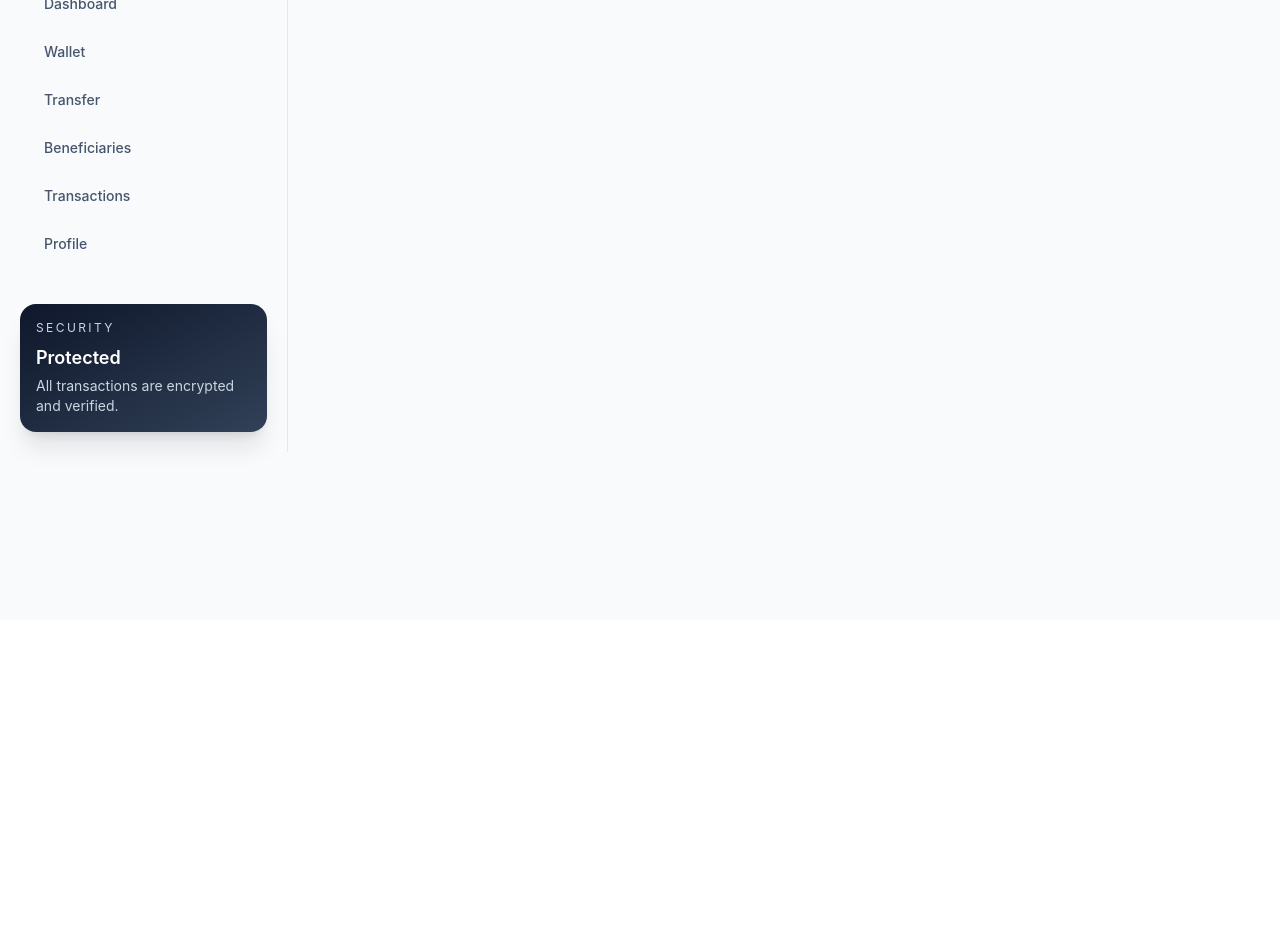
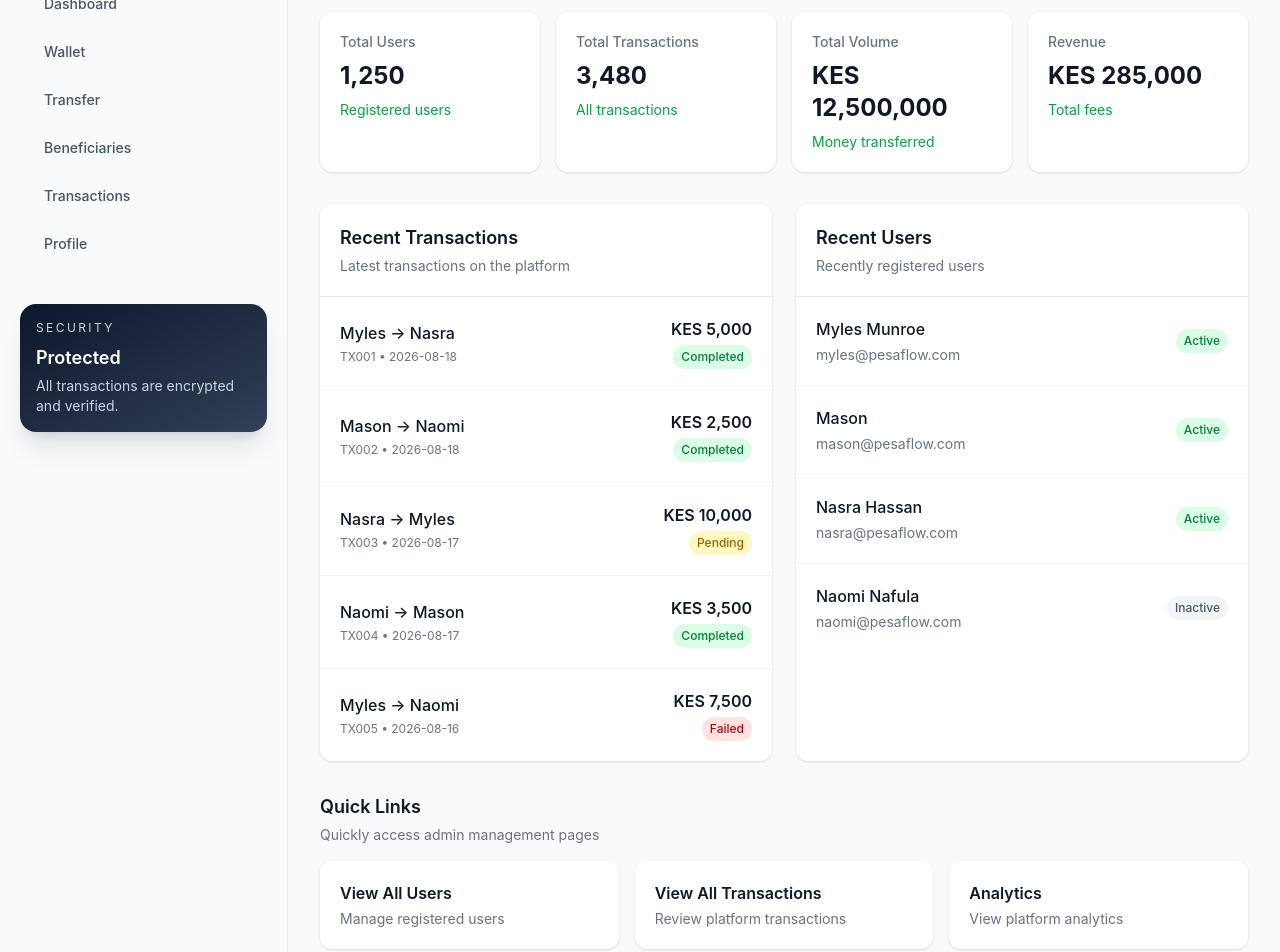
Before and after one commit to munroemil6-bot/pesaflow-frontend, a React (Vite) app: page /admin/dashboard in a window 1280 px wide. Shown: the part 180-1132 px from the top of the page. Before the commit the page ends 800 px from the top, so only its background shows below. Built offline with nearby package versions, Linux system fonts and the light colour scheme; sample sign-in values are in the browser's storage.

Commit message:
Build admin dashboard

```diff
--- a/src/pages/Dashboards/AdminDashboard.jsx
+++ b/src/pages/Dashboards/AdminDashboard.jsx
@@ -1,96 +1,379 @@
-/**
- * ========================================================
- * ADMIN DASHBOARD
- * ========================================================
- *
- * Owner: NAOMI (Admin Frontend)
- * Week 1: Day 4 (Money Transfer)
- * Status: COMMENTS ONLY - CODE PENDING
- *
- * WIREFRAME:
- * ┌────────────────────────────────────────┐
- * │  Admin Dashboard                       │
- * │                                        │
- * │  Key Metrics (4 cards)                 │
- * │  [Total Users] [Total Transactions]    │
- * │  [Total Volume] [Revenue]              │
- * │                                        │
- * │  Recent Activity                       │
- * │  - List of last N transactions         │
- * │  - List of recent user signups         │
- * │                                        │
- * │  Quick Links                           │
- * │  [ View All Users ]                    │
- * │  [ View All Transactions ]             │
- * │  [ Analytics ]                         │
- * └────────────────────────────────────────┘
- *
- * REQUIREMENTS TO BUILD:
- * ✅ Display 4 key metric cards
- * ✅ Recent transactions list
- * ✅ Recent users list
- * ✅ Quick navigation links
- * ✅ Loading state
- * ✅ Responsive layout
- * ✅ Mobile-friendly design
- *
- * METRIC CARDS:
- * - Total Users: count
- * - Total Transactions: count
- * - Total Volume: sum of all amounts
- * - Revenue: sum of all fees
- *
- * MOCK DATA STRUCTURE:
- * {
- *   metrics: { totalUsers, totalTx, totalVolume, revenue },
- *   recentTransactions: [array of last 5-10 tx],
- *   recentUsers: [array of last 5-10 users]
- * }
- *
- * FUNCTIONS TO BUILD:
- * - useEffect: fetch admin dashboard data on mount
- * - Determine if user is admin (from Redux auth slice)
- *
- * NEXT WEEK TODO:
- * - Connect to admin API endpoints
- * - Implement real-time metric updates
- * - Add date range filtering
- * - Add export data functionality
- *
- * ========================================================
- */
-
-import React from 'react';
-// TODO: Import useNavigate from react-router-dom
-// TODO: Import useSelector from react-redux (to check if user is admin)
+import React, { useEffect, useState } from 'react'
+import { useNavigate } from 'react-router-dom'
 
 export default function AdminDashboard() {
-  // TODO: Set up useNavigate hook
-  // TODO: Check if user is admin from Redux
-  // TODO: If not admin, redirect to /dashboard
+  const navigate = useNavigate()
 
-  // TODO: Create state for metrics data
-  // TODO: Create state for recentTransactions
-  // TODO: Create state for recentUsers
-  // TODO: Create state for isLoading
+  // Get logged-in user from the current session
+  const user = JSON.parse(localStorage.getItem('pesaflow_session'))?.user
 
-  // TODO: useEffect to fetch admin dashboard data
+  const [metrics, setMetrics] = useState({
+    totalUsers: 0,
+    totalTx: 0,
+    totalVolume: 0,
+    revenue: 0,
+  })
 
-  // TODO: Build JSX:
-  // 1. Admin header: "Admin Dashboard"
-  // 2. 4 metric cards in grid:
-  //    - Total Users
-  //    - Total Transactions
-  //    - Total Volume
-  //    - Revenue
-  // 3. Recent Transactions section:
-  //    - List of last 5-10 transactions
-  // 4. Recent Users section:
-  //    - List of last 5-10 signups
-  // 5. Quick Links:
-  //    - "View All Users" → /admin/users
-  //    - "View All Transactions" → /admin/transactions
-  //    - "Analytics" → /admin/analytics
+  const [recentTransactions, setRecentTransactions] = useState([])
+  const [recentUsers, setRecentUsers] = useState([])
+  const [isLoading, setIsLoading] = useState(true)
+  // Check if current user is admin
+useEffect(() => {
+  if (!user || user.role !== 'admin') {
+    navigate('/dashboard')
+  }
+}, [user, navigate])
 
-  return <div>{/* NAOMI: Build admin dashboard here */}</div>;
+  // Mock dashboard data
+  useEffect(() => {
+    const fetchDashboardData = async () => {
+      setIsLoading(true)
+
+      // Simulate API loading
+      setTimeout(() => {
+        setMetrics({
+          totalUsers: 1250,
+          totalTx: 3480,
+          totalVolume: 12500000,
+          revenue: 285000,
+        })
+
+        setRecentTransactions([
+          {
+            id: 'TX001',
+            sender: 'Myles',
+            receiver: 'Nasra',
+            amount: 5000,
+            status: 'Completed',
+            date: '2026-08-18',
+          },
+          {
+            id: 'TX002',
+            sender: 'Mason',
+            receiver: 'Naomi',
+            amount: 2500,
+            status: 'Completed',
+            date: '2026-08-18',
+          },
+          {
+            id: 'TX003',
+            sender: 'Nasra',
+            receiver: 'Myles',
+            amount: 10000,
+            status: 'Pending',
+            date: '2026-08-17',
+          },
+          {
+            id: 'TX004',
+            sender: 'Naomi',
+            receiver: 'Mason',
+            amount: 3500,
+            status: 'Completed',
+            date: '2026-08-17',
+          },
+          {
+            id: 'TX005',
+            sender: 'Myles',
+            receiver: 'Naomi',
+            amount: 7500,
+            status: 'Failed',
+            date: '2026-08-16',
+          },
+        ])
+
+        setRecentUsers([
+          {
+            id: 1,
+            name: 'Myles Munroe',
+            email: 'myles@pesaflow.com',
+            status: 'Active',
+          },
+          {
+            id: 2,
+            name: 'Mason',
+            email: 'mason@pesaflow.com',
+            status: 'Active',
+          },
+          {
+            id: 3,
+            name: 'Nasra Hassan',
+            email: 'nasra@pesaflow.com',
+            status: 'Active',
+          },
+          {
+            id: 4,
+            name: 'Naomi Nafula',
+            email: 'naomi@pesaflow.com',
+            status: 'Inactive',
+          },
+        ])
+
+        setIsLoading(false)
+      }, 800)
+    }
+
+    fetchDashboardData()
+  }, [])
+
+  // Loading state
+  if (isLoading) {
+    return (
+      <div className="min-h-screen bg-gray-50 p-4 sm:p-6 lg:p-8">
+        <div className="flex min-h-[400px] items-center justify-center">
+          <div className="text-center">
+            <div className="mx-auto mb-4 h-10 w-10 animate-spin rounded-full border-4 border-gray-200 border-t-green-600"></div>
+            <p className="text-gray-600">Loading admin dashboard...</p>
+          </div>
+        </div>
+      </div>
+    )
+  }
+
+  return (
+    <div className="min-h-screen bg-gray-50 p-4 sm:p-6 lg:p-8">
+      {/* =========================
+          HEADER
+      ========================== */}
+      <div className="mb-8">
+        <h1 className="text-2xl font-bold text-gray-900 sm:text-3xl">
+          Admin Dashboard
+        </h1>
+
+        <p className="mt-1 text-sm text-gray-600">
+          Overview of your PesaFlow platform
+        </p>
+      </div>
+
+      {/* =========================
+          KEY METRICS
+      ========================== */}
+      <section className="mb-8">
+        <div className="grid grid-cols-1 gap-4 sm:grid-cols-2 lg:grid-cols-4">
+
+          {/* Total Users */}
+          <div className="rounded-xl bg-white p-5 shadow-sm">
+            <p className="text-sm font-medium text-gray-500">
+              Total Users
+            </p>
+
+            <h2 className="mt-2 text-2xl font-bold text-gray-900">
+              {metrics.totalUsers.toLocaleString()}
+            </h2>
+
+            <p className="mt-2 text-sm text-green-600">
+              Registered users
+            </p>
+          </div>
+
+          {/* Total Transactions */}
+          <div className="rounded-xl bg-white p-5 shadow-sm">
+            <p className="text-sm font-medium text-gray-500">
+              Total Transactions
+            </p>
+
+            <h2 className="mt-2 text-2xl font-bold text-gray-900">
+              {metrics.totalTx.toLocaleString()}
+            </h2>
+
+            <p className="mt-2 text-sm text-green-600">
+              All transactions
+            </p>
+          </div>
+
+          {/* Total Volume */}
+          <div className="rounded-xl bg-white p-5 shadow-sm">
+            <p className="text-sm font-medium text-gray-500">
+              Total Volume
+            </p>
+
+            <h2 className="mt-2 text-2xl font-bold text-gray-900">
+              KES {metrics.totalVolume.toLocaleString()}
+            </h2>
+
+            <p className="mt-2 text-sm text-green-600">
+              Money transferred
+            </p>
+          </div>
+
+          {/* Revenue */}
+          <div className="rounded-xl bg-white p-5 shadow-sm">
+            <p className="text-sm font-medium text-gray-500">
+              Revenue
+            </p>
+
+            <h2 className="mt-2 text-2xl font-bold text-gray-900">
+              KES {metrics.revenue.toLocaleString()}
+            </h2>
+
+            <p className="mt-2 text-sm text-green-600">
+              Total fees
+            </p>
+          </div>
+        </div>
+      </section>
+
+      {/* =========================
+          RECENT ACTIVITY
+      ========================== */}
+      <section className="mb-8 grid grid-cols-1 gap-6 lg:grid-cols-2">
+
+        {/* Recent Transactions */}
+        <div className="rounded-xl bg-white shadow-sm">
+          <div className="border-b border-gray-200 p-5">
+            <h2 className="text-lg font-semibold text-gray-900">
+              Recent Transactions
+            </h2>
+
+            <p className="mt-1 text-sm text-gray-500">
+              Latest transactions on the platform
+            </p>
+          </div>
+
+          <div className="divide-y divide-gray-100">
+            {recentTransactions.map((transaction) => (
+              <div
+                key={transaction.id}
+                className="p-5 transition hover:bg-gray-50"
+              >
+                <div className="flex flex-col gap-3 sm:flex-row sm:items-center sm:justify-between">
+
+                  <div>
+                    <p className="font-medium text-gray-900">
+                      {transaction.sender} → {transaction.receiver}
+                    </p>
+
+                    <p className="mt-1 text-xs text-gray-500">
+                      {transaction.id} • {transaction.date}
+                    </p>
+                  </div>
+
+                  <div className="sm:text-right">
+                    <p className="font-semibold text-gray-900">
+                      KES {transaction.amount.toLocaleString()}
+                    </p>
+
+                    <span
+                      className={`mt-1 inline-block rounded-full px-2 py-1 text-xs font-medium ${
+                        transaction.status === 'Completed'
+                          ? 'bg-green-100 text-green-700'
+                          : transaction.status === 'Pending'
+                            ? 'bg-yellow-100 text-yellow-700'
+                            : 'bg-red-100 text-red-700'
+                      }`}
+                    >
+                      {transaction.status}
+                    </span>
+                  </div>
+
+                </div>
+              </div>
+            ))}
+          </div>
+        </div>
+
+        {/* Recent Users */}
+        <div className="rounded-xl bg-white shadow-sm">
+          <div className="border-b border-gray-200 p-5">
+            <h2 className="text-lg font-semibold text-gray-900">
+              Recent Users
+            </h2>
+
+            <p className="mt-1 text-sm text-gray-500">
+              Recently registered users
+            </p>
+          </div>
+
+          <div className="divide-y divide-gray-100">
+            {recentUsers.map((recentUser) => (
+              <div
+                key={recentUser.id}
+                className="flex items-center justify-between p-5"
+              >
+                <div>
+                  <p className="font-medium text-gray-900">
+                    {recentUser.name}
+                  </p>
+
+                  <p className="mt-1 text-sm text-gray-500">
+                    {recentUser.email}
+                  </p>
+                </div>
+
+                <span
+                  className={`rounded-full px-2 py-1 text-xs font-medium ${
+                    recentUser.status === 'Active'
+                      ? 'bg-green-100 text-green-700'
+                      : 'bg-gray-100 text-gray-600'
+                  }`}
+                >
+                  {recentUser.status}
+                </span>
+              </div>
+            ))}
+          </div>
+        </div>
+      </section>
+
+      {/* =========================
+          QUICK LINKS
+      ========================== */}
+      <section>
+        <div className="mb-4">
+          <h2 className="text-lg font-semibold text-gray-900">
+            Quick Links
+          </h2>
+
+          <p className="mt-1 text-sm text-gray-500">
+            Quickly access admin management pages
+          </p>
+        </div>
+
+        <div className="grid grid-cols-1 gap-4 sm:grid-cols-3">
+
+          {/* Users */}
+          <button
+            onClick={() => navigate('/admin/users')}
+            className="rounded-xl bg-white p-5 text-left shadow-sm transition hover:-translate-y-1 hover:shadow-md"
+          >
+            <h3 className="font-semibold text-gray-900">
+              View All Users
+            </h3>
+
+            <p className="mt-1 text-sm text-gray-500">
+              Manage registered users
+            </p>
+          </button>
+
+          {/* Transactions */}
+          <button
+            onClick={() => navigate('/admin/transactions')}
+            className="rounded-xl bg-white p-5 text-left shadow-sm transition hover:-translate-y-1 hover:shadow-md"
+          >
+            <h3 className="font-semibold text-gray-900">
+              View All Transactions
+            </h3>
+
+            <p className="mt-1 text-sm text-gray-500">
+              Review platform transactions
+            </p>
+          </button>
+
+          {/* Analytics */}
+          <button
+            onClick={() => navigate('/admin/analytics')}
+            className="rounded-xl bg-white p-5 text-left shadow-sm transition hover:-translate-y-1 hover:shadow-md"
+          >
+            <h3 className="font-semibold text-gray-900">
+              Analytics
+            </h3>
+
+            <p className="mt-1 text-sm text-gray-500">
+              View platform analytics
+            </p>
+          </button>
+
+        </div>
+      </section>
+    </div>
+  )
 }
```
